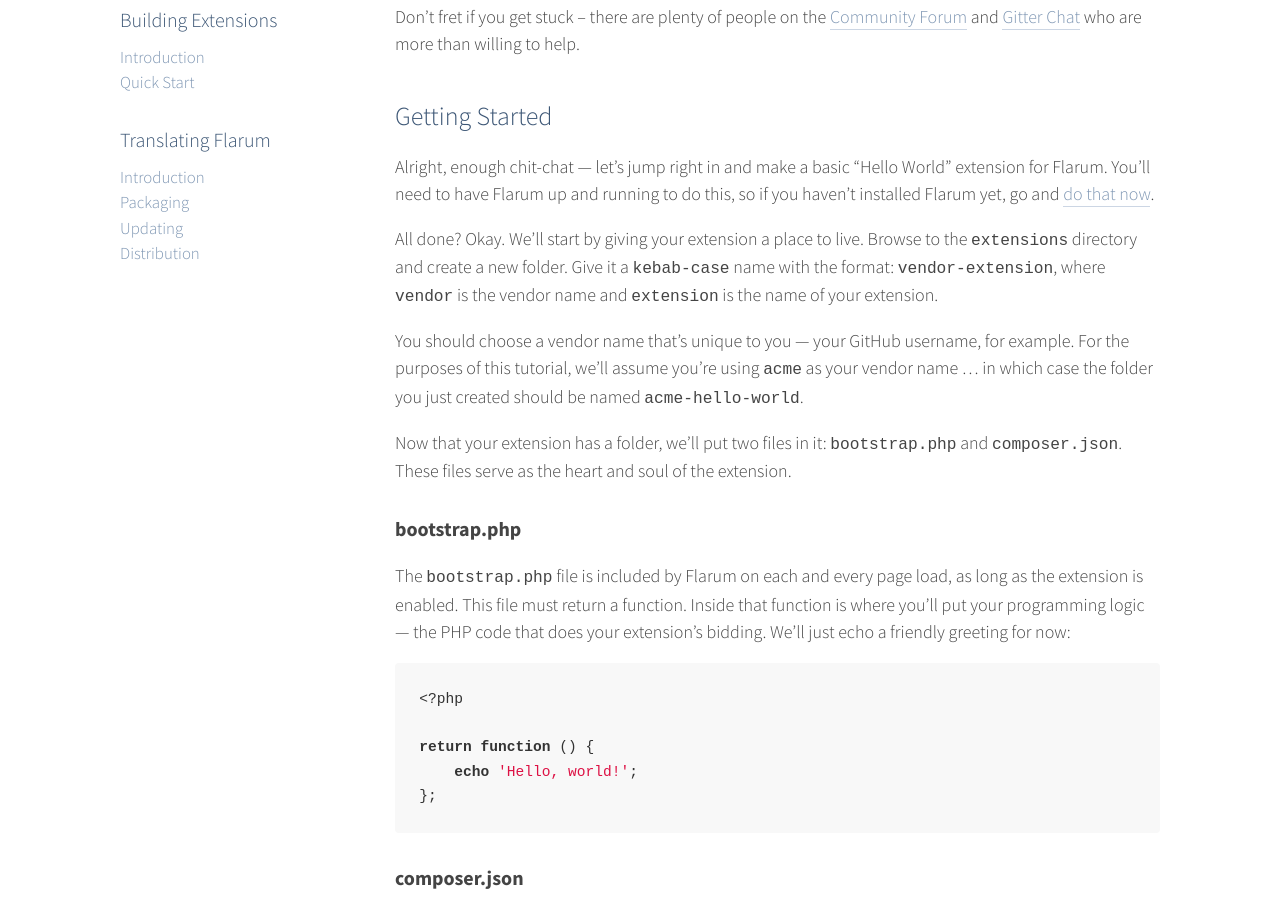
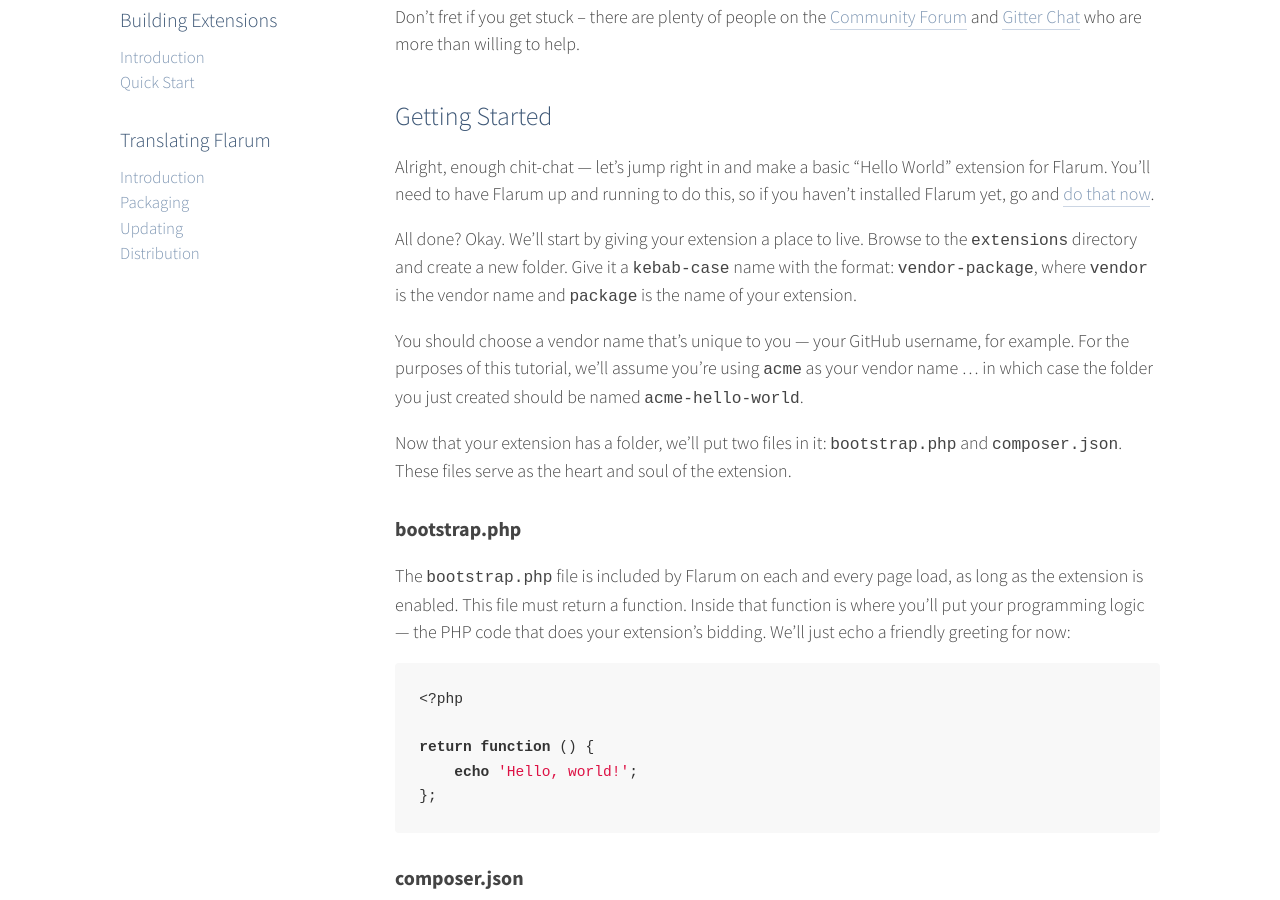
Before and after one commit to flarum/flarum.github.io, a Jekyll site: the page built from _docs/extend/start.md, in a window 1280 px wide and 900 px high, scrolled down 592 px. Built offline with Jekyll 4.4.1, drawn with Linux system fonts in a browser that asks for light colours; nearby versions of some CDN libraries; comment, search, counter and statistics services are not loaded.

Commit message:
Correct format of extension folder name
- Changes the word "extension" to "package" in the folder name format.

```diff
--- a/_docs/extend/start.md
+++ b/_docs/extend/start.md
@@ -16,7 +16,7 @@
 
 Alright, enough chit-chat — let's jump right in and make a basic "Hello World" extension for Flarum. You'll need to have Flarum up and running to do this, so if you haven't installed Flarum yet, go and [do that now]({{ site.baseurl }}/docs/installation/).
 
-All done? Okay. We'll start by giving your extension a place to live. Browse to the `extensions` directory and create a new folder. Give it a `kebab-case` name with the format: `vendor-extension`, where `vendor` is the vendor name and `extension` is the name of your extension.
+All done? Okay. We'll start by giving your extension a place to live. Browse to the `extensions` directory and create a new folder. Give it a `kebab-case` name with the format: `vendor-package`, where `vendor` is the vendor name and `package` is the name of your extension.
 
 You should choose a vendor name that's unique to you — your GitHub username, for example. For the purposes of this tutorial, we'll assume you're using `acme` as your vendor name ... in which case the folder you just created should be named `acme-hello-world`.
 
```
